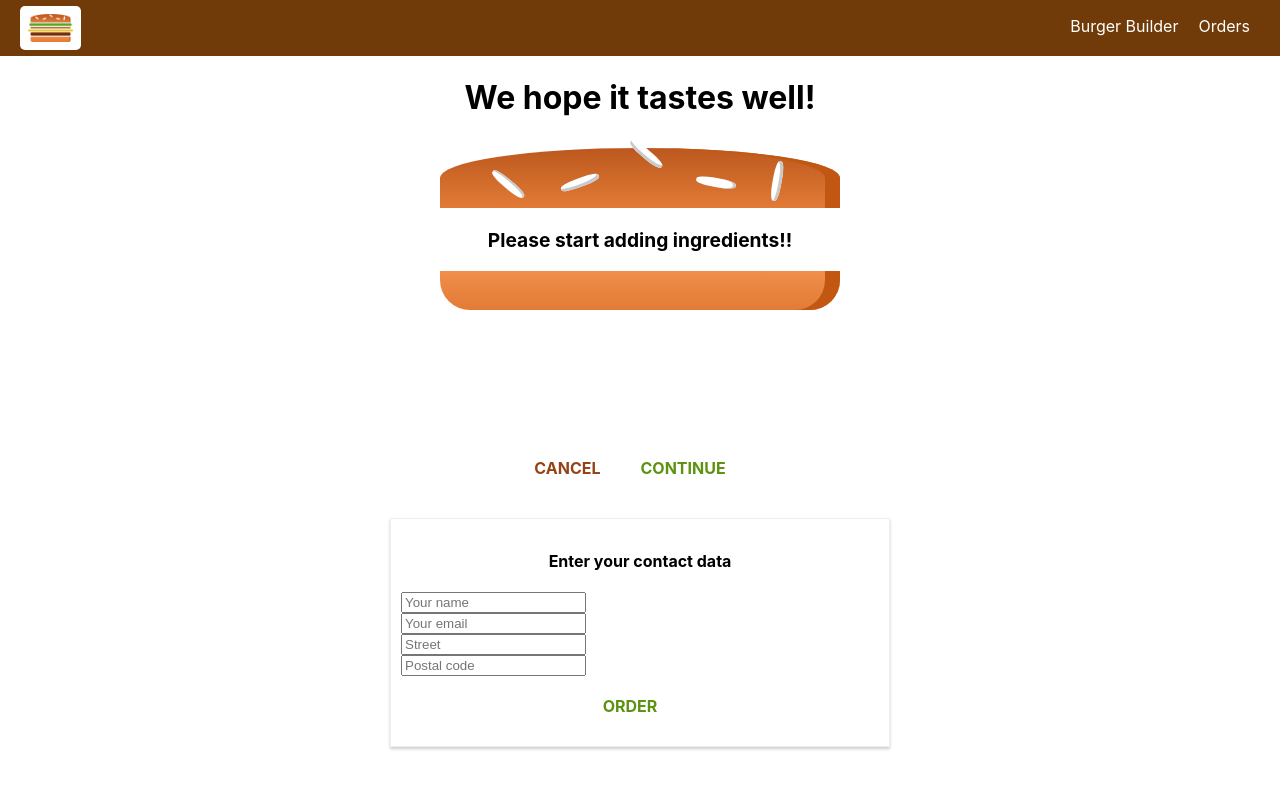
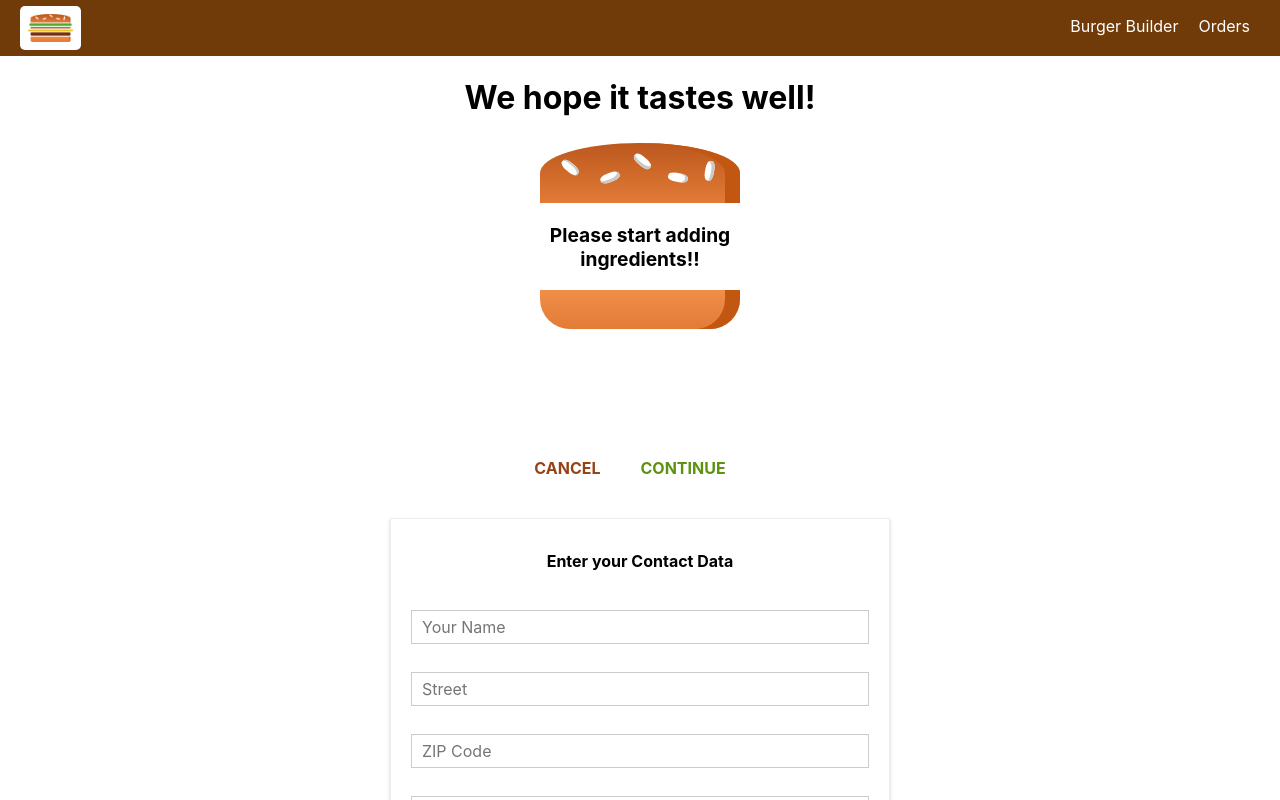
Before and after one commit to julianestefan/Burger-builder, a React (Create React App) app: page /checkout in a window 1280 px wide. Both pictures are taken after a click on the button "CONTINUE". Shown: the top 800 px of the page. Built offline with nearby package versions, Linux system fonts and the light colour scheme.

Commit message:
Corrected logic on ContactData component. Created tfolder to implement redux in the project

```diff
--- a/src/components/Burger/Burger.js
+++ b/src/components/Burger/Burger.js
@@ -4,19 +4,18 @@
 
 const burger = (props) => {
 
-    let transformedIngredients = Object.keys(props.ingredients)
-        .map( igkey => {
-            return [...Array(props.ingredients[igkey])].map( (_, i) =>{
-                return <BurgerIngredient key ={igkey + i} type={igkey}/>
-            });
-        })
-        .reduce ( (arr, el) => {
-            return arr.concat(el);
-        }, [] );
+    const ingredients = [];
+
+    for (let key in props.ingredients){
+        for (let i = 0; i < props.ingredients[key]; i++ ) ingredients.push( key );
+    }
+
+    let transformedIngredients = ingredients.map( ingredient => <BurgerIngredient type = {ingredient} />);
 
     if (transformedIngredients.length === 0){
         transformedIngredients = <p>Please start adding ingredients!!</p>;
     }
+
     return(
         <div className={styles.Burger}>
             <BurgerIngredient type='bread-top'/>
--- a/src/components/Burger/Burger.module.css
+++ b/src/components/Burger/Burger.module.css
@@ -11,28 +11,28 @@
 
 @media (min-width: 1000px) and (min-height: 700px){
     .Burger{
-        width: 80%;
+        width: 50%;
         height: 600px;
     }
 }
 
 @media (min-width: 500px) and (min-height: 401px){
     .Burger{
-        width: 80%;
+        width: 50%;
         height: 400px;
     }
 }
 
 @media (min-width: 500px) and (min-height: 400px){
     .Burger{
-        width: 80%;
+        width: 50%;
         height: 300px;
     }
 }
 
 @media (min-width: 350px) and (min-height: 250px){
     .Burger{
-        width: 500px;
+        width: 50%;
         height: 300px;
     }
 }
--- a/src/components/UI/Button/Button.js
+++ b/src/components/UI/Button/Button.js
@@ -3,8 +3,9 @@
 
 const button = (props) => (
     <button
-    className= { [styles.Button, styles[props.type]].join(' ') }
-    onClick = {props.clicked}>
+        className= { [styles.Button, styles[props.type]].join(' ') }
+        onClick = {props.clicked}
+        disabled = {props.disabled} >
         {props.children}
     </button>
 );
--- /dev/null
+++ b/src/components/UI/Input/Input.js
@@ -0,0 +1,59 @@
+import React from 'react';
+
+import Styles from './Input.module.css';
+
+const input = ( props ) => {
+    let inputElement = null;
+    const inputClasses = [Styles.InputElement];
+
+    if (props.invalid && props.shouldValidate && props.touched) {
+        inputClasses.push(Styles.Invalid);
+    }
+
+    switch ( props.elementType ) {
+        case ( 'input' ):
+            inputElement = <input
+                className={inputClasses.join(' ')}
+                {...props.elementConfig}
+                value={props.value}
+                onChange={props.changed} />;
+            break;
+        case ( 'textarea' ):
+            inputElement = <textarea
+                className={inputClasses.join(' ')}
+                {...props.elementConfig}
+                value={props.value}
+                onChange={props.changed} />;
+            break;
+        case ( 'select' ):
+            inputElement = (
+                <select
+                    className={inputClasses.join(' ')}
+                    value={props.value}
+                    onChange={props.changed}>
+                    {props.elementConfig.options.map(option => (
+                        <option key={option.value} value={option.value}>
+                            {option.displayValue}
+                        </option>
+                    ))}
+                </select>
+            );
+            break;
+        default:
+            inputElement = <input
+                className={inputClasses.join(' ')}
+                {...props.elementConfig}
+                value={props.value}
+                onChange={props.changed} />;
+    }
+
+    return (
+        <div className={Styles.Input}>
+            <label className={Styles.Label}>{props.label}</label>
+            {inputElement}
+        </div>
+    );
+
+};
+
+export default input;
--- /dev/null
+++ b/src/components/UI/Input/Input.module.css
@@ -0,0 +1,32 @@
+.Input {
+    width: 100%;
+    padding: 10px;
+    box-sizing: border-box;
+}
+
+.Label {
+    font-weight: bold;
+    display: block;
+    margin-bottom: 8px;
+}
+
+.InputElement {
+    outline: none;
+    border: 1px solid #ccc;
+    background-color: white;
+    font: inherit;
+    padding: 6px 10px;
+    display: block;
+    width: 100%;
+    box-sizing: border-box;
+}
+
+.InputElement:focus {
+    outline: none;
+    background-color: #ccc;
+}
+
+.Invalid {
+    border: 1px solid red;
+    background-color: #FDA49A;
+}
--- a/src/containers/BurgerBuilder/BurgerBuilder.js
+++ b/src/containers/BurgerBuilder/BurgerBuilder.js
@@ -3,7 +3,7 @@
 import BuildControls from '../../components/Burger/BuildControls/BuildControls';
 import Modal from '../../components/UI/Modal/Modal';
 import OrderSummary from "../../components/Burger/OrderSummary/OrderSummary";
-import axios from '../../axios-orders';
+import axios from '../../shared/axios-orders';
 import Spinner from '../../components/UI/Spinner/Spinner';
 import withErrorHandler from '../../components/withErrorHandler/withErrorHandler';
 
--- a/src/containers/ContactData/ContactData.js
+++ b/src/containers/ContactData/ContactData.js
@@ -1,70 +1,209 @@
 import React, { Component } from 'react';
+
+import axios from '../../shared/axios-orders';
+
+import Styles from './ContactData.module.css';
+import Input from '../../components/UI/Input/Input';
 import Button from '../../components/UI/Button/Button';
-import Styles from './ContactData.module.css';
-import axios from '../../axios-orders';
 import Spinner from '../../components/UI/Spinner/Spinner';
-import { withRouter } from 'react-router-dom';
 
 class ContactData extends Component {
     state = {
-        name: '',
-        email: '',
-        address: {
-            street: '',
-            postalCode: ''
+        orderForm: {
+            name: {
+                elementType: 'input',
+                elementConfig: {
+                    type: 'text',
+                    placeholder: 'Your Name'
+                },
+                value: '',
+                validation: {
+                    required: true
+                },
+                valid: false,
+                touched: false
+            },
+            street: {
+                elementType: 'input',
+                elementConfig: {
+                    type: 'text',
+                    placeholder: 'Street'
+                },
+                value: '',
+                validation: {
+                    required: true
+                },
+                valid: false,
+                touched: false
+            },
+            zipCode: {
+                elementType: 'input',
+                elementConfig: {
+                    type: 'text',
+                    placeholder: 'ZIP Code'
+                },
+                value: '',
+                validation: {
+                    required: true,
+                    minLength: 5,
+                    maxLength: 5,
+                    isNumeric: true
+                },
+                valid: false,
+                touched: false
+            },
+            country: {
+                elementType: 'input',
+                elementConfig: {
+                    type: 'text',
+                    placeholder: 'Country'
+                },
+                value: '',
+                validation: {
+                    required: true
+                },
+                valid: false,
+                touched: false
+            },
+            email: {
+                elementType: 'input',
+                elementConfig: {
+                    type: 'email',
+                    placeholder: 'Your E-Mail'
+                },
+                value: '',
+                validation: {
+                    required: true,
+                    isEmail: true
+                },
+                valid: false,
+                touched: false
+            },
+            deliveryMethod: {
+                elementType: 'select',
+                elementConfig: {
+                    options: [
+                        {value: 'fastest', displayValue: 'Fastest'},
+                        {value: 'cheapest', displayValue: 'Cheapest'}
+                    ]
+                },
+                value: 'Fastest',
+                validation: {},
+                valid: true
+            }
         },
+        formIsValid: false,
         loading: false
     }
 
-    orderHandler = (e) => {
-        e.preventDefault();
-        this.setState({ loading: true });
-
-        const data = {
+    orderHandler = ( event ) => {
+        event.preventDefault();
+        this.setState( { loading: true } );
+        const formData = {};
+        for (let formElementIdentifier in this.state.orderForm) {
+            formData[formElementIdentifier] = this.state.orderForm[formElementIdentifier].value;
+        }
+        const order = {
             ingredients: this.props.ingredients,
             price: this.props.price,
-            customer: {
-                name: 'Julian Estefan',
-                address: {
-                    street: 'Cadaques 1123',
-                    zipCode: '7609',
-                    city: 'Santa Clara del Mar'
-                },
-                email: 'julian@gmail.com'
-            },
-            deliveryMethod: 'fastest'
-        };
-
-        axios.post('/orders.json', data)
-            .then(response => {
-                this.setState({ loading: false });
-                this.props.history.push('/');
-            })
-            .catch(error => {
-                this.setState({ loading: false });
-            });
+            orderData: formData
+        }
+        axios.post( '/orders.json', order )
+            .then( response => {
+                this.setState( { loading: false } );
+                this.props.history.push( '/' );
+            } )
+            .catch( error => {
+                this.setState( { loading: false } );
+            } );
     }
 
-    render() {
+    checkValidity(value, rules) {
+        let isValid = true;
+        if (!rules) {
+            return true;
+        }
 
+        if (rules.required) {
+            isValid = value.trim() !== '' && isValid;
+        }
+
+        if (rules.minLength) {
+            isValid = value.length >= rules.minLength && isValid
+        }
+
+        if (rules.maxLength) {
+            isValid = value.length <= rules.maxLength && isValid
+        }
+
+        if (rules.isEmail) {
+            const pattern = /[a-z0-9!#$%&'*+/=?^_`{|}~-]+(?:\.[a-z0-9!#$%&'*+/=?^_`{|}~-]+)*@(?:[a-z0-9](?:[a-z0-9-]*[a-z0-9])?\.)+[a-z0-9](?:[a-z0-9-]*[a-z0-9])?/;
+            isValid = pattern.test(value) && isValid
+        }
+
+        if (rules.isNumeric) {
+            const pattern = /^\d+$/;
+            isValid = pattern.test(value) && isValid
+        }
+
+        return isValid;
+    }
+
+    inputChangedHandler = (event, inputIdentifier) => {
+        const updatedOrderForm = {
+            ...this.state.orderForm
+        };
+        const updatedFormElement = {
+            ...updatedOrderForm[inputIdentifier]
+        };
+        updatedFormElement.value = event.target.value;
+        updatedFormElement.valid = this.checkValidity(updatedFormElement.value, updatedFormElement.validation);
+        updatedFormElement.touched = true;
+        updatedOrderForm[inputIdentifier] = updatedFormElement;
+
+        let formIsValid = true;
+        for (let inputIdentifier in updatedOrderForm) {
+            formIsValid = updatedOrderForm[inputIdentifier].valid && formIsValid;
+        }
+        this.setState({orderForm: updatedOrderForm, formIsValid: formIsValid});
+    }
+
+    render () {
+        const formElementsArray = [];
+        for (let key in this.state.orderForm) {
+            formElementsArray.push({
+                id: key,
+                config: this.state.orderForm[key]
+            });
+        }
         let form = (
-            <form>
-                <input type="text" name="name" placeholder="Your name" />
-                <input type="email" name="email" placeholder="Your email" />
-                <input type="text" name="street" placeholder="Street" />
-                <input type="text" name="posta" placeholder="Postal code" />
-                <Button type="Success" clicked={this.orderHandler} > ORDER</Button>
+            <>
+            <h4>Enter your Contact Data</h4>
+            <form onSubmit={this.orderHandler}>
+                {formElementsArray.map(formElement => (
+                    <Input
+                        key={formElement.id}
+                        elementType={formElement.config.elementType}
+                        elementConfig={formElement.config.elementConfig}
+                        value={formElement.config.value}
+                        invalid={!formElement.config.valid}
+                        shouldValidate={formElement.config.validation}
+                        touched={formElement.config.touched}
+                        changed={(event) => this.inputChangedHandler(event, formElement.id)} />
+                ))}
+                <Button type="Success" disabled={!this.state.formIsValid}> ORDER </Button>
             </form>
+            </>
         );
-
-        if (this.state.loading) form = <Spinner />;
-
+        if ( this.state.loading ) {
+            form = <Spinner />;
+        }
         return (
             <div className={Styles.ContactData}>
-                <h4> Enter your contact data</h4>
                 {form}
-            </div>);
+            </div>
+        );
     }
 }
 
-export default withRouter(ContactData);
+export default ContactData;
--- a/src/containers/Orders/Orders.js
+++ b/src/containers/Orders/Orders.js
@@ -1,6 +1,6 @@
 import React, { Component } from 'react';
 import Order from '../../components/Order/order';
-import axios from '../../axios-orders';
+import axios from '../../shared/axios-orders';
 import withErrorHandler from '../../components/withErrorHandler/withErrorHandler';
 
 class Orders extends Component {
@@ -35,7 +35,7 @@
                         key = {order.id}
                         ingredients = {order.ingredients}
                         price = {+order.price} />
-               ) ) }
+               ))}
             </div>
         );
     }
--- a/src/axios-orders.js
+++ b/src/shared/axios-orders.js
@@ -1,5 +1,4 @@
 import axios from 'axios';
-
 
 const instance = axios.create({
     baseURL: 'https://burger-builder-efa3a.firebaseio.com/'
```
Also changed, not shown: src/Store/Actions/ActionTypes.js (added), src/Store/Reducers/BurgerBuilderReducer.js (added).
